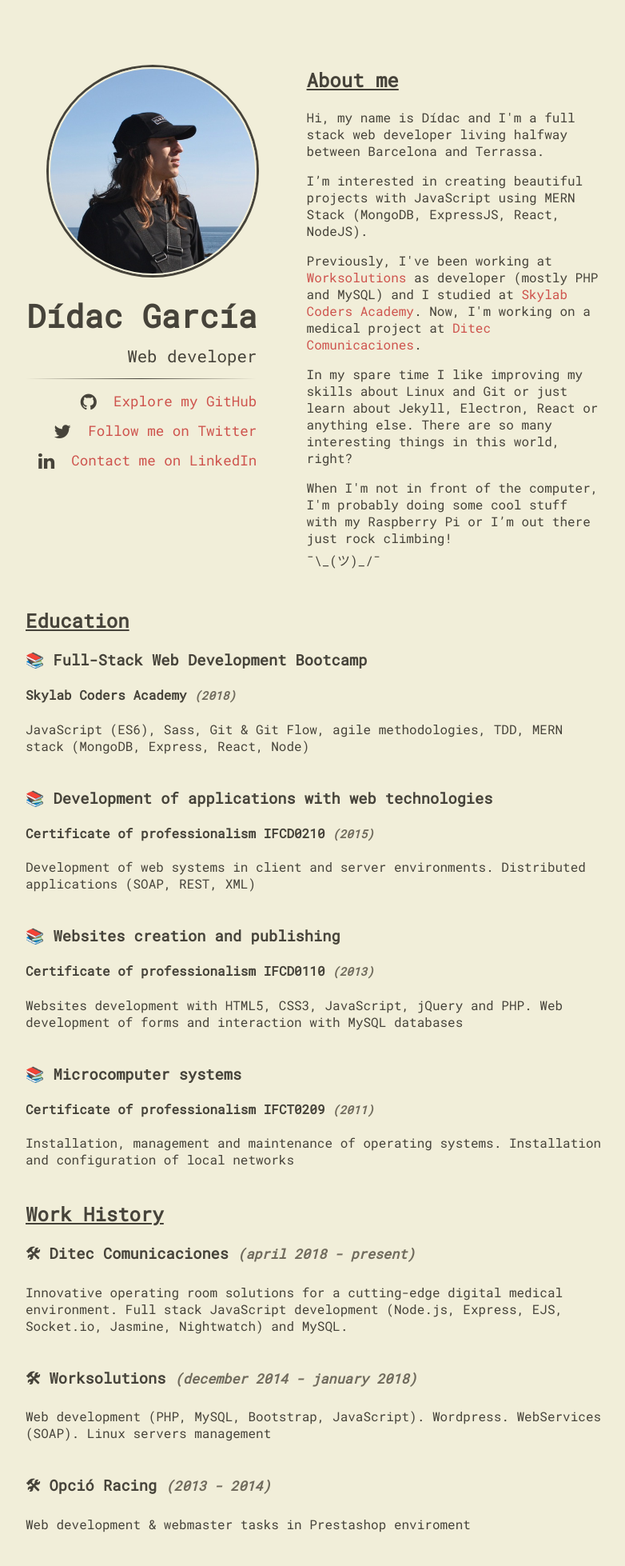
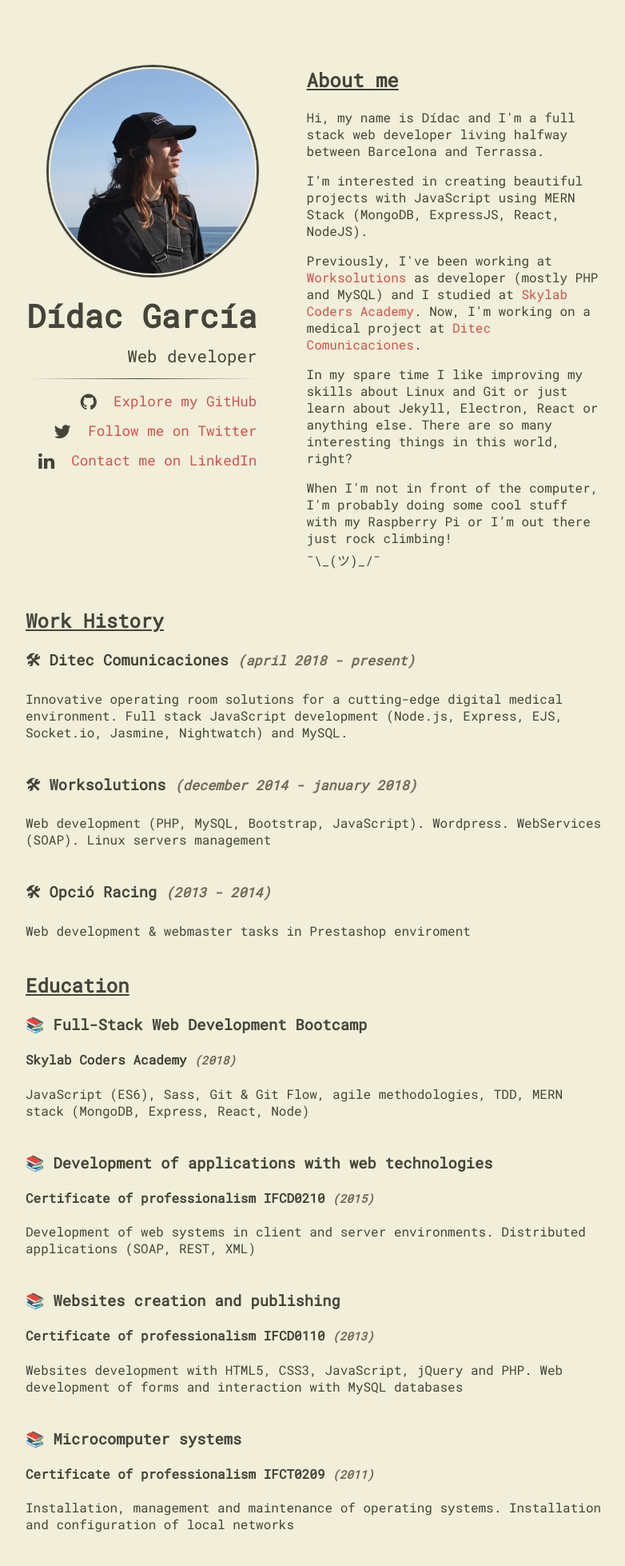
Before and after one commit to didaquis/didaquis, a Jekyll site: the page built from index.html, in a window 1280 px wide. Shown: the whole page at 80% size, without its empty margins (246-1028 px from the left). Built offline with Jekyll 4.4.1, drawn with Linux system fonts in a browser that asks for light colours.

Commit message:
La experiencia laboral se muestra ahora encima de los estudios

```diff
--- a/index.html
+++ b/index.html
@@ -38,9 +38,9 @@ layout: base
 		{% endif %}
 	</main>
 	<section class="full-width-section">
+		{% include work-history.html %}
+	</section>
+	<section class="full-width-section">
 		{% include education.html %}
 	</section>
-	<section class="full-width-section">
-		{% include work-history.html %}
-	</section>
 </div>
```
